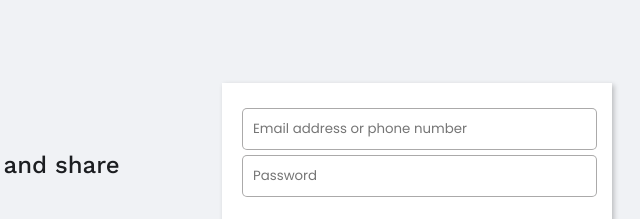
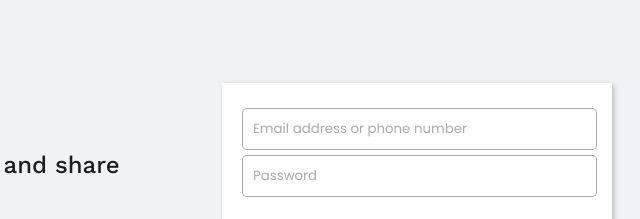
Before and after one commit to attariCreation/assignment-facebook-clone, a plain HTML site: page index.html in a window 1280 px wide. Shown: the part 140-359 px from the top of the page, 474-1114 px from the left. Drawn offline with nearby package versions, Linux system fonts and the light colour scheme.

Commit message:
did some finishing

```diff
--- a/index.html
+++ b/index.html
@@ -25,12 +25,12 @@
         </div>
         <div id="right">
             <form>
-                <input type="text" placeholder="Email address or phone number">
-                <input type="password" placeholder="Password">
+                <input type="text" placeholder="Email address or phone number" required>
+                <input type="password" placeholder="Password" required>
 
                 <a href="#" id="log">Log in</a>
 
-                <a href="#" id="forget">Forgotten password?</a>
+                <a href="#" id="forget" type="submit">Forgotten password?</a>
 
                 <div id="seperator"></div>
 
--- a/style.css
+++ b/style.css
@@ -77,13 +77,19 @@ main #left h1 {
     padding-block: 10px;
     font-family: 'Poppins';
     padding-inline: 10px;
-    color: var(--clr-light-gray);
-
+    color: var(--clr-gray);
     border: 1px solid var(--clr-light-gray);
     margin-block: 5px;
     border-radius:5px;
     margin-block: 5px;
     outline: none;
+}
+#right input::placeholder{
+    color: var(--clr-light-gray);
+
+}
+#right input:FOCUS{
+    outline: 1px solid blue;
 }
 #seperator{
     width: 100%;
```
